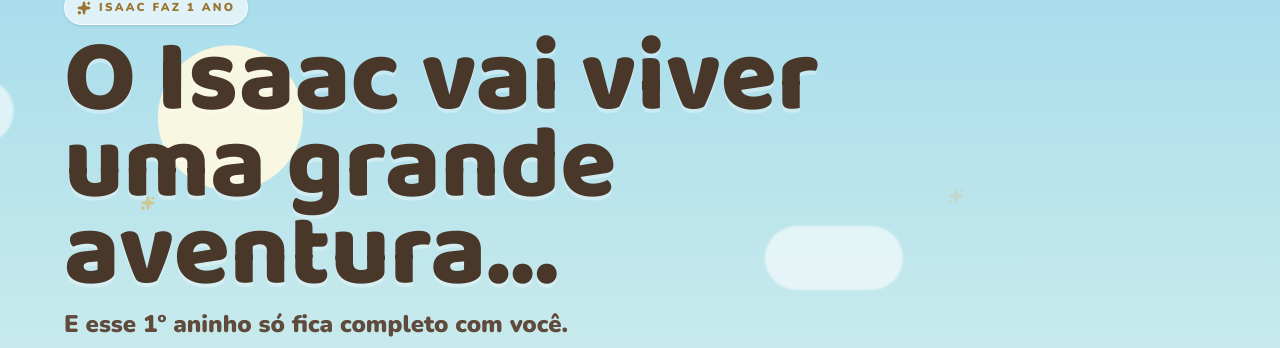
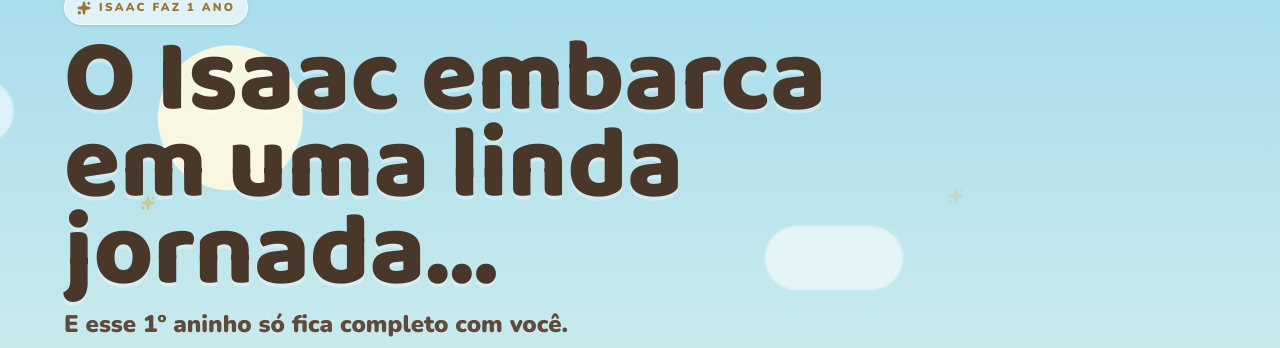
Before and after one commit to delsonsousa/isaacBirthday, a Next.js app: page / in a window 1280 px wide. Shown: the top 348 px of the page. Built offline with nearby package versions, Linux system fonts and the light colour scheme.

Commit message:
change hero text

```diff
--- a/src/components/landing-page.tsx
+++ b/src/components/landing-page.tsx
@@ -51,7 +51,7 @@ function Hero() {
           Isaac faz 1 ano
         </p>
         <h1 className="font-display max-w-[10ch] text-balance text-[3.18rem] font-black leading-[0.85] tracking-normal text-[#49372a] drop-shadow-[0_4px_0_rgba(255,255,255,0.32)] sm:max-w-[12ch] sm:text-7xl lg:max-w-[13ch] lg:text-[6.4rem]">
-          O Isaac vai viver uma grande aventura…
+          O Isaac embarca em uma linda jornada…
         </h1>
         <p className="mt-3 max-w-[22rem] text-pretty text-xl font-black leading-7 text-[#604a3c] sm:max-w-xl sm:text-2xl">
           E esse 1º aninho só fica completo com você.
```
